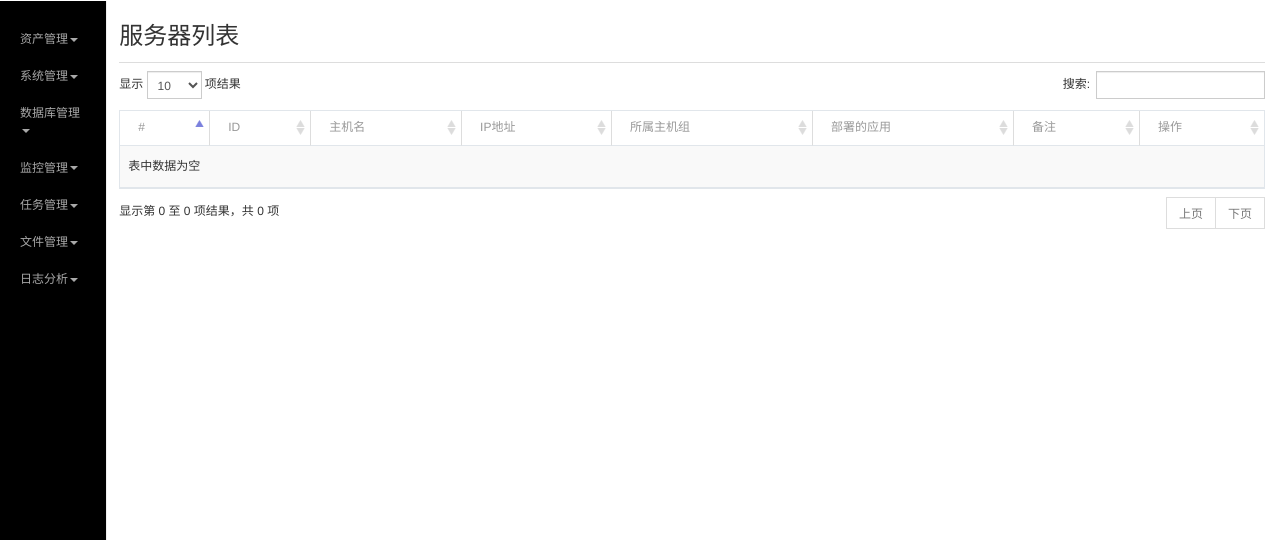
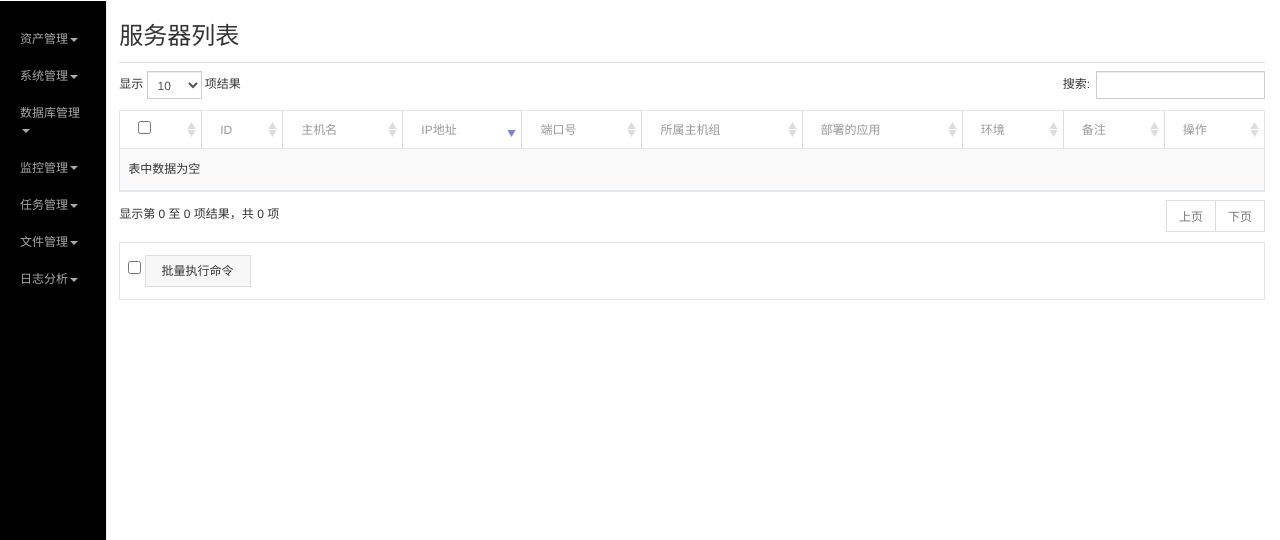
Before and after one commit to qiuyy128/nova, a Django app: page /nova/asset/ in a window 1280 px wide. Shown: the part 50-590 px from the top of the page. Run offline with Django 3.2, Linux system fonts and the light colour scheme; the visitor is signed in with stand-in values (Sample User, id 1); data comes from the database, SQL or seed files in the repository; parts of the project's set-up code (start-up, migrations or seed data) failed here and were passed over; some libraries are stand-ins or nearby versions.

Commit message:
集成ansible

```diff
--- a/nova/templates/apps.html
+++ b/nova/templates/apps.html
@@ -65,10 +65,9 @@
                 </thead>
                 <tbody>
                 {% for app in apps %}
-                    <tr>
+                    <tr class="gradeX">
                         {% for app_host in app.app_hosts.all %}
-                            {#                            <td width="10" class="text-center" name="id" value={{ app_host.id }} data-editable='false'>#}
-                            <td width="10">
+                            <td width="10" class="text-center">
                                 <input id="app_select_id" name="app_select_id" type="checkbox" value={{ app_host.id }}>
                             </td>
                             <td>
--- a/nova/templates/asset.html
+++ b/nova/templates/asset.html
@@ -30,12 +30,16 @@
                    id="dataTables-asset">
                 <thead>
                 <tr>
-                    <th>#</th>
+                    <th>
+                        <input id="id_checkAll" type="checkbox" onclick="checkAll(this.checked)">
+                    </th>
                     <th>ID</th>
                     <th>主机名</th>
                     <th>IP地址</th>
+                    <th>端口号</th>
                     <th>所属主机组</th>
                     <th>部署的应用</th>
+                    <th>环境</th>
                     <th>备注</th>
                     <th>操作</th>
                 </tr>
@@ -43,12 +47,13 @@
                 <tbody>
                 {% for asset in assets %}
                     <tr class="gradeX">
-                        <td class="text-center" name="id" value="{{ asset.id }}" data-editable='false'>
-                            <input id="asset_select_id" value="{{ asset.id }}" type="checkbox" class="i-checks">
+                        <td width="10" class="text-center" data-editable='false'>
+                            <input id="id_asset_select" name="asset_select" type="checkbox" value="{{ asset.id }}">
                         </td>
                         <td>{{ asset.id }}</td>
                         <td>{{ asset.hostname }}</td>
-                        <td><a href="{% url 'asset_change' asset_id=asset.id %}">{{ asset.ip }}</a></td>
+                        <td name="asset_ip"><a href="{% url 'asset_change' asset_id=asset.id %}">{{ asset.ip }}</a></td>
+                        <td name="asset_port">{{ asset.port }}</td>
                         <td>
                             {% for ag in asset.asset_groups.all %}
                                 {{ ag.name }}
@@ -60,16 +65,16 @@
                                        ng-repeat="tag in data.tags">{{ asset.configs }}</label>
                             {% endif %}
                         </td>
+                        <td name="app_env">{{ asset.env }} </td>
                         <td>
-                            <div style="width: 600px;word-wrap: break-word;overflow-y:hidden;white-space:nowrap">
-                                {#                            <div>#}
+                            <div style="width: 500px;word-wrap: break-word;overflow-y:hidden;white-space:nowrap">
                                 {{ asset.comment }}
                             </div>
                         </td>
                         <td class="text-center" data-editable='false'>
                             <a href="{% url 'host_connect' asset_id=asset.id %}" target="_blank"
                                class="btn btn-xs btn-warning">连接</a>
-                            {% if request.user.username == 'admin' %}
+                            {% if request.user.is_superuser %}
                                 <input type="button" class="asset_del btn btn-xs btn-danger" aid="{{ asset.id }}"
                                        value="删除"/>
                                 {#                                    <a href="{% url 'asset_delete' asset_id=asset.id %}" class="btn btn-xs btn-info">删除</a>#}
@@ -79,17 +84,60 @@
                 {% endfor %}
                 </tbody>
             </table>
-            {#            <div>#}
-            {#                <input type="button" id="asset_dels" class="btn btn-danger btn-sm" name="del_button" value="删除"/>#}
-            {#                <input type="button" id="asset_update" class="btn btn-info btn-sm" name="update_button" value="更新"/>#}
-            {#            </div>#}
+
+            <table class="table table-fixed" width="100%">
+                <tr>
+                    <td>
+                        <div class="pull-left">
+                            <div>
+                                <div>
+                                    <input id="id_checkAll" type="checkbox" onclick="checkAll(this.checked)">
+                                    </input>
+{#                                    <input type="button" id="id_asset_batch_del" class="start_apps btn btn-default"#}
+{#                                           value="批量删除">#}
+{#                                    </input>#}
+                                    <input type="button" id="id_batch_exec_cmd" class="reload_apps btn btn-default"
+                                           value="批量执行命令">
+                                    </input>
+                                </div>
+                            </div>
+                        </div>
+                    </td>
+                </tr>
+            </table>
         </div>
-        {#        <input type="button" id="exec_cmd" class="btn btn-sm btn-primary" value="执行命令"/>#}
     </div>
 {% endblock %}
 
 {% block js %}
     <script type="text/javascript">
+        function checkAll(c) {
+            var arr = document.getElementsByName('asset_select');
+            if (c) {
+                for (var i = 0; i < arr.length; i++) {
+                    arr[i].checked = true;
+                }
+            }
+            else {
+                for (var i = 0; i < arr.length; i++) {
+                    arr[i].checked = false;
+                }
+            }
+        }
+
+        var obj = document.getElementsByName("asset_select");
+        var env_list = document.getElementsByName("app_env");
+        var app_id = [];
+        var app_env = [];
+        for (var i in obj) {
+            if (obj[i].checked) {
+                app_id.push(obj[i].value);
+                if ($.inArray(env_list[i].innerText, app_env) == -1) {
+                    app_env[i] = env_list[i].innerText;
+                }
+            }
+        }
+
         $(document).ready(function () {
             $('.asset_del').click(function () {
                 var asset_delete_id = $(this).attr('aid');
@@ -114,12 +162,43 @@
                 }
             })
         });
-    </script>
 
-    <script>
+        $(document).ready(function () {
+            $('#id_batch_exec_cmd').click(function () {
+                var obj = document.getElementsByName("asset_select");
+                var asset_list = document.getElementsByName("asset_ip");
+                var port_list = document.getElementsByName("asset_port");
+                var env_list = document.getElementsByName("app_env");
+                var asset_id = [];
+                var asset_ip = [];
+                var asset_env = [];
+                for (var i in obj) {
+                    if (obj[i].checked) {
+                        asset_id.push(obj[i].value);
+                        asset_ip.push(asset_list[i].innerText + ':' + port_list[i].innerText);
+                        if ($.inArray(env_list[i].innerText, asset_env) == -1) {
+                            asset_env.push(env_list[i].innerText);
+                        }
+                    }
+                }
+                if (asset_ip.length == 0) {
+                    alert('你还没有选择任何服务器！');
+                }
+                else {
+                    var result = confirm("是否确定批量执行命令?");
+                    if (result == true) {
+                        window.location.href = "{% url 'shell' %}?asset_ip=" + asset_ip
+                    }
+                }
+            })
+        });
+
         $(document).ready(function () {
             $('#dataTables-asset').DataTable({
                 responsive: true,
+                "aaSorting": [
+                    [3, "desc"]
+                ],
                 language: {
                     "sProcessing": "处理中...",
                     "sLengthMenu": "显示 _MENU_ 项结果",
--- a/nova/templates/fpcy_stat.html
+++ b/nova/templates/fpcy_stat.html
@@ -20,7 +20,8 @@
 {% endblock %}
 
 {% block content %}
-    <div class="col-md-offset-1 container col-xs-12 col-sm-12 col-md-12" xmlns="http://www.w3.org/1999/html">
+    <div class="container col-xs-12 col-sm-12 col-md-12">
+        <div class="col-md-offset-1 ">
             <div class="console-instance-head clearfix">
                 <div class="pull-left">
                     <h3><span><a href="{% url 'fpcy_stat' %}">乐税发票查验产品统计分析表</a></span></h3>
@@ -435,7 +436,7 @@
                     </tbody>
                 </table>
             </div>
-
+        </div>
     </div>
 {% endblock %}
 
--- a/nova/views.py
+++ b/nova/views.py
@@ -1159,6 +1159,9 @@
         logger.info(request.POST)
         # command = request.POST.get('command')
         command = json.loads(request.body)['command']
+        asset_ip = json.loads(request.body)['asset_ip']
+        command = '''ansible all -i "%s," -m shell -a "%s"''' % (asset_ip, command)
+        logger.info(command)
         p = subprocess.Popen(command, shell=True, stdout=subprocess.PIPE, stderr=subprocess.STDOUT)
         output = ''
 
@@ -1168,7 +1171,7 @@
             if stdout == '' and p.poll() is not None:
                 break
             if stdout != '':
-                logger.info(stdout.strip('\n'))
+                # logger.info(stdout.strip('\n'))
                 output = output + stdout
                 # file_object.write(stdout)
                 with open(command_file, 'a') as f:
@@ -1178,6 +1181,7 @@
                 if stderr == '' and p.poll() is not None:
                     break
                 if stderr != '':
+                    logger.info(u'执行命令出错了！')
                     logger.info(stderr.strip('\n'))
                     output = output + stderr
                     # file_object.write(stderr)
@@ -1188,7 +1192,9 @@
         logger.info(data)
         return HttpResponse(json.dumps(data))
     else:
-        data = {'command_file': command_file, 'file_size': file_size}
+        asset_ip = request.GET.get('asset_ip')
+        data = {'asset_ip': asset_ip, 'command_file': command_file, 'file_size': file_size}
+        # logger.info(data)
     return render(request, 'shell.html', data)
 
 
```
Also changed, not shown: nova/templates/shell.html (+13 -4 lines), README.md, 1 other file. Lines whose indentation alone changed are shown as unchanged.
